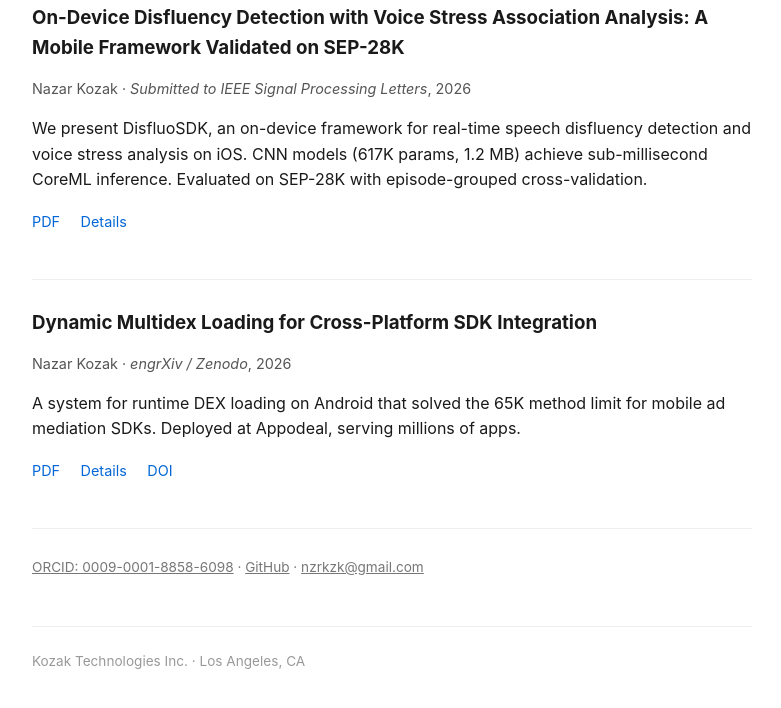
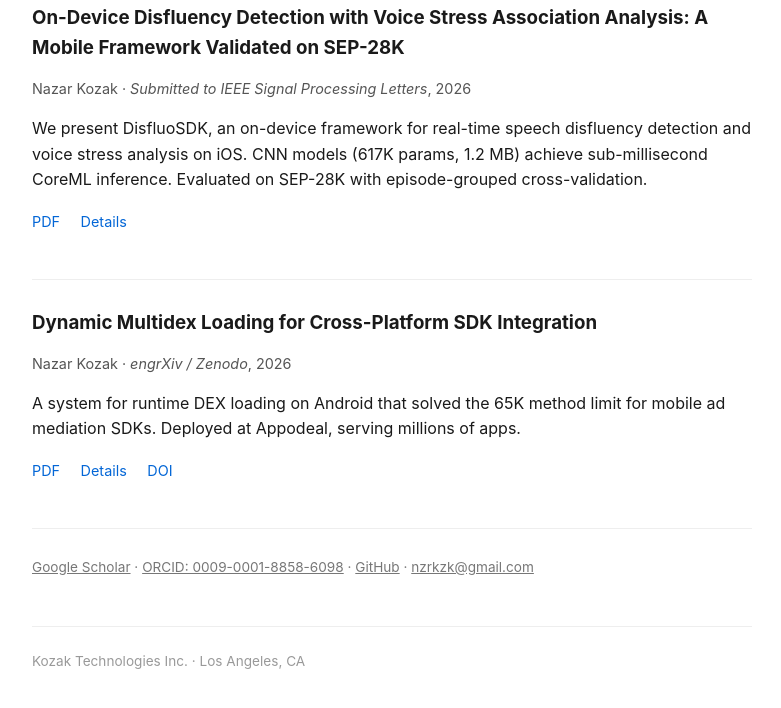
Before and after one commit to NazarKozak/NazarKozak.github.io, a plain HTML site: page index.html in a window 1280 px wide. Shown: the part 260-968 px from the top of the page, without its empty margins (248-1029 px from the left). Drawn offline with Linux system fonts and the light colour scheme.

Commit message:
Add Google Scholar profile link

```diff
--- a/index.html
+++ b/index.html
@@ -57,6 +57,7 @@
     </div>
 
     <div class="ids">
+        <a href="https://scholar.google.com/citations?user=49Ju4bcAAAAJ">Google Scholar</a> &middot;
         <a href="https://orcid.org/0009-0001-8858-6098">ORCID: 0009-0001-8858-6098</a> &middot;
         <a href="https://github.com/NazarKozak">GitHub</a> &middot;
         <a href="mailto:nzrkzk@gmail.com">nzrkzk@gmail.com</a>
```
